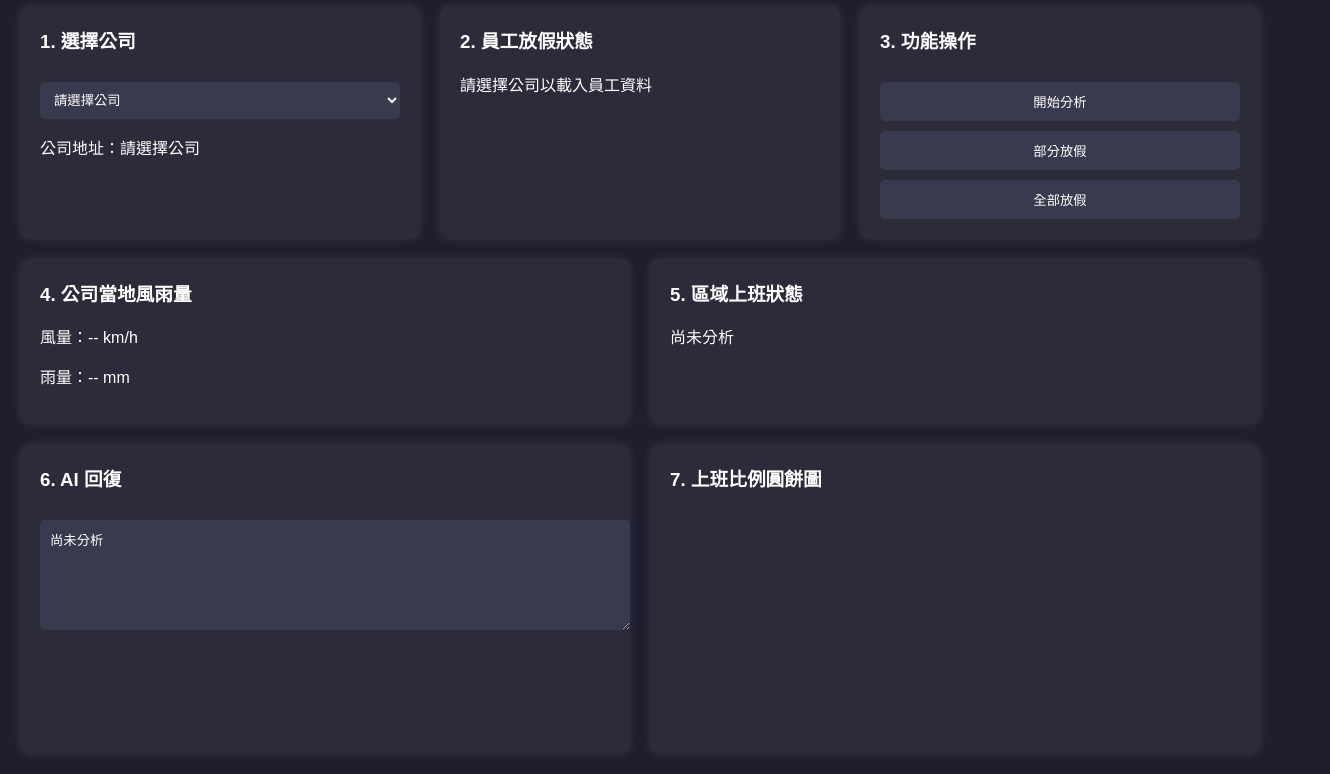
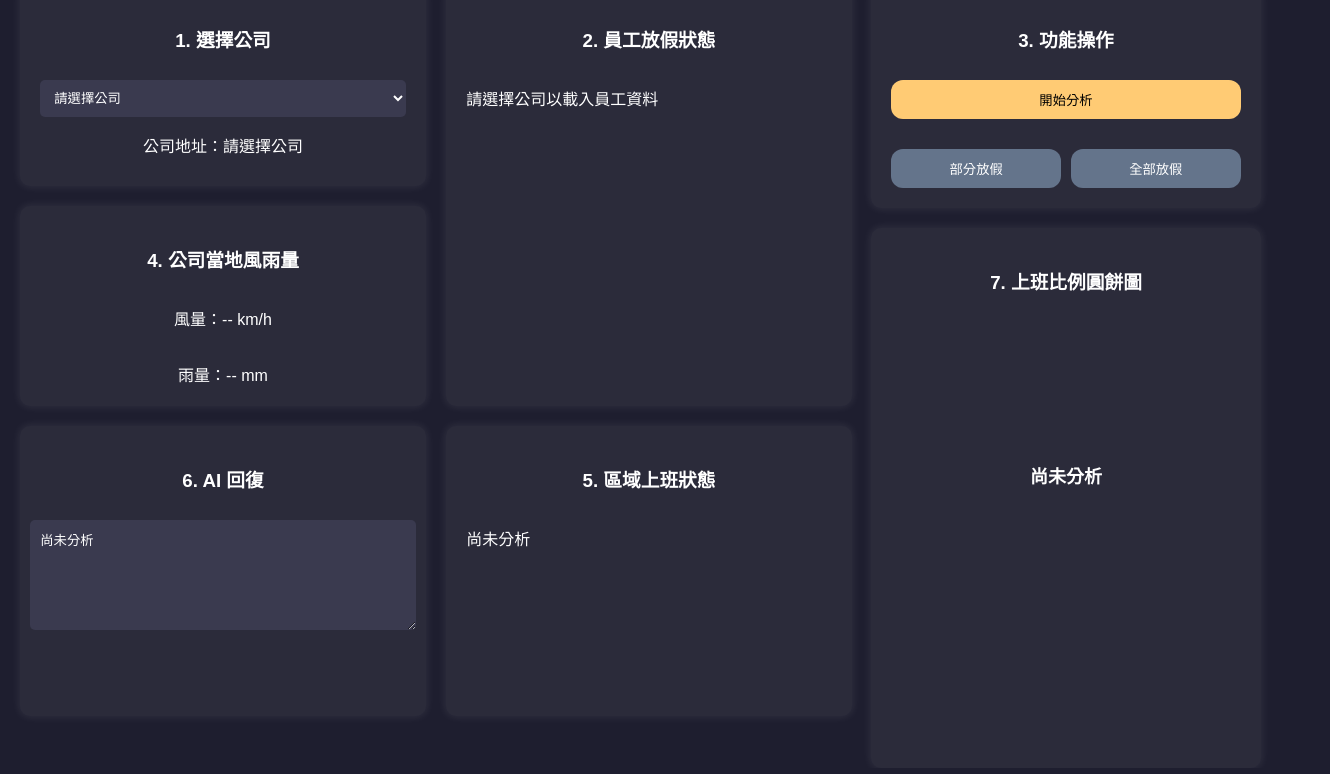
Before and after one commit to Li541001/AWS_hackathon, a plain HTML site: page index.html in a window 1280 px wide. Shown: the part 103-877 px from the top of the page, 1330 px wide, since content can reach past the window. Drawn offline with nearby package versions, Linux system fonts and the light colour scheme; no server answers.

Commit message:
change version

```diff
--- a/index.html
+++ b/index.html
@@ -4,7 +4,6 @@
 <head>
   <meta charset="UTF-8">
   <meta name="viewport" content="width=device-width, initial-scale=1.0">
-    <link rel="icon" type="image/x-icon" href="logo.png">
   <title>企業天然災害彈性放假決策系統</title>
   <script src="https://cdn.jsdelivr.net/npm/chart.js"></script>
   <style>
@@ -13,29 +12,29 @@
       color: #fff;
       font-family: 'Microsoft JhengHei', sans-serif;
       margin: 0;
-            padding: 20px;
+      padding: 0;
+      /* 沒留白邊 */
       overflow-x: hidden;
+      box-sizing: border-box;
     }
 
-        .grid-row {
-            display: flex;
-            margin-top: 20px;
-            gap: 20px;
-            flex-wrap: wrap;
+
+
+    h1 {
+      text-align: center;
     }
 
+
     .card {
-            position: relative;
+      width: 90%;
       background-color: #2b2b3a;
       border-radius: 10px;
       padding: 20px;
+
       box-shadow: 0 0 10px rgba(255, 255, 255, 0.1);
-            flex: 1;
-            min-width: 300px;
-        }
-
-        h3 {
-            margin-top: 0;
+      display: flex;
+      flex-direction: column;
+      align-items: center;
     }
 
     select,
@@ -49,42 +48,131 @@
       color: white;
       border-radius: 5px;
       cursor: pointer;
-            position: relative;
-
-        }
-
-        button {
-            transition: 0.5s
     }
 
     button:hover {
-            background-color: #3a3a4f6a;
+      background-color: #4a4a6a;
     }
+
+    /* 主功能按鈕：開始分析 */
+    /* 主按鈕：開始分析 */
+    .main-button {
+      background-color: #ffcb74;
+      transition: background-color 0.3s, transform 1s;
+      border-radius: 12px;
+      color: #000000;
+      /* 加大圓角 */
+    }
+
+    .main-button:hover {
+      background-color: #ffcc74c1;
+      color: #000000;
+    }
+
+    .main-button:active {
+      transform: scale(0.96);
+      /* 按下去時縮小一點點 */
+    }
+
+    /* 次按鈕：部分放假、全部放假 */
+    .sub-button {
+      background-color: #64748B;
+      transition: background-color 0.3s, transform 0.1s;
+      border-radius: 12px;
+    }
+
+    .sub-button:hover {
+      background-color: #64748b9a;
+    }
+
+    .sub-button:active {
+      transform: scale(0.96);
+    }
+
+
 
     ul {
       list-style-type: none;
       padding: 0;
+      width: 100%;
     }
 
     ul li {
       margin: 5px 0;
     }
 
-        .box {
+    .button-group {
+      display: flex;
+      width: 100%;
+      justify-content: space-between;
+      gap: 10px;
+      margin-top: 10px;
+    }
+
+    .button-group button {
+      flex: 1;
+    }
+
+    .full-width-btn {
+      width: 100%;
+      margin-bottom: 10px;
+    }
+
+    .chart-container {
+      width: 100%;
       display: flex;
       justify-content: center;
+    }
+
+    canvas {
+      width: 80%;
+      height: auto;
+    }
+
+
+
+    .left-center {
+      display: flex;
+      width: 65%;
+      /* 左＋中共用70%寬 */
+      gap: 20px;
+      margin-left: 20px;
+    }
+
+    .right {
+      width: 40%;
+      margin-right: 20px;
+
+    }
+
+    .column {
+      flex: 1;
+      display: flex;
+      flex-direction: column;
       align-items: center;
+
+
+      gap: 20px;
+      width: 100%;
+    }
+
+    .employee-card {
+      height: 400px;
+      /* 員工狀態卡片固定高度 */
+      overflow-y: auto;
+      display: flex;
       flex-direction: column;
     }
 
-        canvas {
+    .main-layout {
+      display: flex;
       width: 100%;
-            height: auto;
+      gap: 20px;
+      /* 🔥 左右留一點點空氣感 */
     }
 
     .button_member {
-            width: 40%;
-            margin-left: 50px;
+      width: 70%;
     }
 
     .temp_box {
@@ -94,68 +182,91 @@
       justify-content: space-between;
       flex-direction: row;
     }
+    .seven{
+      height: 500px;
+    }
+    .five{
+      height: 250px;
+    }
+    .six{
+      height: 250px;
+    }
+    .one{
+      height: 160px;
+    }
+    .four{
+      height: 160px;
+    }
+    .two{
+      height: 380px;
+    }
   </style>
 </head>
 
 <body>
+
   <h1>企業天然災害彈性放假決策系統</h1>
-    <div
-        style="background-color: #fff; border-radius: 50%; position: absolute; top: -50px; right: -50px; height: 150px; width: 150px;">
-        <img src="logo.png" alt="logo" height="70px" width="70px" style="transform: translate(25px,55px);">
-    </div>
 
-    <div class="grid-row">
-        <div class="card">
+  <div class="main-layout">
+    <div class="left-center">
+      <!-- 左邊 -->
+      <div class="column">
+        <div class="card one">
           <h3>1. 選擇公司</h3>
           <select id="companySelect" onchange="updateCompanyInfo()">
             <option value="">請選擇公司</option>
-
           </select>
           <p>公司地址：<span id="companyAddress">請選擇公司</span></p>
         </div>
 
-        <div class="card">
-
-            <h3>2. 員工放假狀態</h3>
-            <ul id="employeeList">請選擇公司以載入員工資料</ul>
-        </div>
-
-        <div class="card">
-            <h3>3. 功能操作</h3>
-            <button onclick="startAnalysis()">開始分析</button>
-            <button onclick="partialLeave()" id="off">部分放假</button>
-            <button onclick="fullLeave()" id="off_all">全部放假</button>
-        </div>
-    </div>
-
-    <div class="grid-row">
-        <div class="card">
+        <div class="card four">
           <h3>4. 公司當地風雨量</h3>
           <p>風量：<span id="wind">--</span> km/h</p>
           <p>雨量：<span id="rain">--</span> mm</p>
         </div>
 
-        <div class="card">
+        <div class="card six">
+          <h3>6. AI 回復</h3>
+          <textarea id="aiResponse" rows="6" readonly>尚未分析</textarea>
+        </div>
+      </div>
+
+      <!-- 中間 -->
+      <div class="column">
+        <div class="card employee-card two">
+          <h3>2. 員工放假狀態</h3>
+          <ul id="employeeList">請選擇公司以載入員工資料</ul>
+        </div>
+
+
+        <div class="card five">
           <h3>5. 區域上班狀態</h3>
           <ul id="regionStatus">尚未分析</ul>
         </div>
       </div>
+    </div>
+    <div class="right column">
+      <!-- 右邊 -->
+      <div class="column">
+        <div class="card">
+          <h3>3. 功能操作</h3>
 
-    <div class="grid-row">
-        <div class="card">
-            <h3>6. AI 回復</h3>
-            <textarea id="aiResponse" rows="6" readonly>尚未分析</textarea>
+          <button class="full-width-btn main-button" onclick="startAnalysis()">開始分析</button>
+
+          <div class="button-group">
+            <button class="sub-button" onclick="partialLeave()">部分放假</button>
+            <button class="sub-button" onclick="fullLeave()">全部放假</button>
+          </div>
         </div>
 
-        <div class="card">
+        <div class="card seven">
           <h3>7. 上班比例圓餅圖</h3>
-            <div style="width: 100%; display: flex; justify-content: center;align-items: center;">
-                <div class="" style="height: 70%; width: 70%;">
+          <div class="chart-container">
             <canvas id="workPieChart"></canvas>
           </div>
+          <div id="value" style="margin-top: 10px; font-weight: bold; font-size: 18px; text-align: center;">尚未分析</div>
         </div>
-            <div id="value"
-                style='font-size: 20px; font-weight: bolder; width: 100%; text-align: center; margin-top: 20px;'></div>
+      </div>
     </div>
   </div>
   <script>
```
Lines whose indentation alone changed are shown as unchanged.
